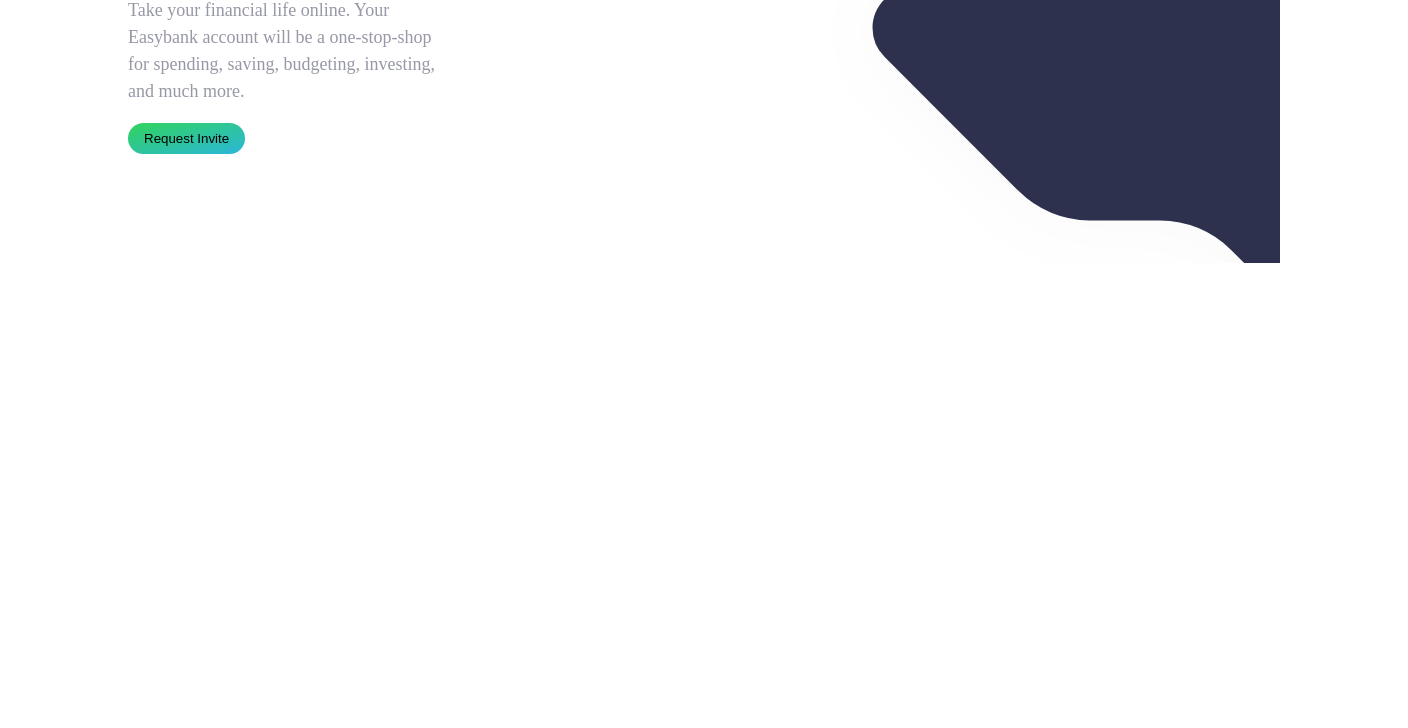
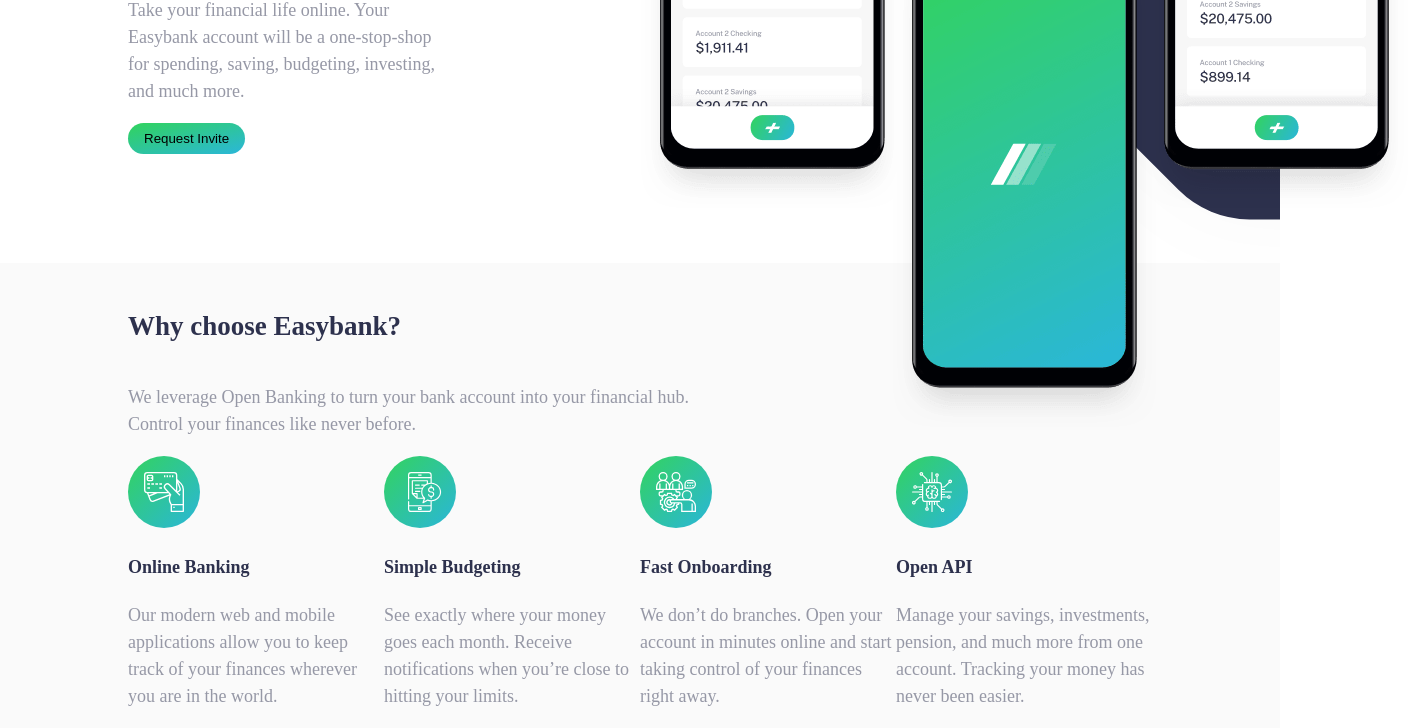
Before and after one commit to koi54/easybank, a plain HTML site: page index.html in a window 1280 px wide. Shown: the part 416-1144 px from the top of the page, 1408 px wide, since content can reach past the window. Before the commit the page ends 800 px from the top, so only its background shows below. Drawn offline with Linux system fonts and the light colour scheme.

Commit message:
layout for benefits sections added

```diff
--- a/index.html
+++ b/index.html
@@ -9,7 +9,7 @@
   <link rel="stylesheet" type="text/css" href="styles.css" />
 </head>
 <body>
-  <header>
+  <header class="bg-darker">
     <div class="container header-container">
       <div class="logo-container">
         <img class="logo" src="images/logo.svg" />
@@ -32,20 +32,90 @@
       </div>
     </div>
   </header>
-  <section id="about" class="onboarding">
+
+  <section class="onboarding">
     <div class="container">
     <div class="welcome-container">
-      <div>
+      <div class="content-block">
         <h1>Next generation digital banking</h1>
       </div>
-      <div>
-        <p class="main-text">Take your financial life online. Your Easybank account will be a one-stop-shop
-          for spending, saving, budgeting, investing, and much more.</p>
+      <div class="content-block">
+        <p class="main-text">
+          Take your financial life online. Your Easybank account will be a one-stop-shop
+          for spending, saving, budgeting, investing, and much more.
+        </p>
       </div>
       <div>
         <button class="btn-large diagonal-gradient">Request Invite</button>
       </div>
     </div>
+    <div class="mockup-container">
+      <img src="images/image-mockups.png" alt="image-mockups">
+    </div>
+    </div>
+  </section>
+
+  <section class="benefits bg-darker">
+    <div class="container">
+      <div class="content-block">
+        <h2>Why choose Easybank?</h2>
+      </div>
+      <div class="content-block">
+        <p class="main-text">
+          We leverage Open Banking to turn your bank account into your financial hub. <br />Control your finances like never before.
+        </p>
+      </div>
+
+      <div class="grid">
+        <div class="card">
+          <div class="card-icon">
+            <img class="" src="images/icon-online.svg" />
+          </div>
+          <div class="card-title">
+            <h4>Online Banking</h4>
+          </div>
+          <div class="card-content">
+            <p class="main-text">Our modern web and mobile applications allow you to keep track of your finances
+  wherever you are in the world.</p>
+          </div>
+        </div>
+        <div class="card">
+          <div class="card-icon">
+            <img class="" src="images/icon-budgeting.svg" />
+          </div>
+          <div class="card-title">
+            <h4>Simple Budgeting</h4>
+          </div>
+          <div class="card-content">
+            <p class="main-text">See exactly where your money goes each month. Receive notifications when you’re
+  close to hitting your limits.</p>
+          </div>
+        </div>
+        <div class="card">
+          <div class="card-icon">
+            <img class="" src="images/icon-onboarding.svg" />
+          </div>
+          <div class="card-title">
+            <h4>Fast Onboarding</h4>
+          </div>
+          <div class="card-content">
+            <p class="main-text">We don’t do branches. Open your account in minutes online and start taking control
+  of your finances right away.</p>
+          </div>
+        </div>
+        <div class="card">
+          <div class="card-icon">
+            <img class="" src="images/icon-api.svg" />
+          </div>
+          <div class="card-title">
+            <h4>Open API</h4>
+          </div>
+          <div class="card-content">
+            <p class="main-text">Manage your savings, investments, pension, and much more from one account. Tracking
+  your money has never been easier.</p>
+          </div>
+        </div>
+      </div>
     </div>
   </section>
 </body>
--- a/styles.css
+++ b/styles.css
@@ -11,16 +11,28 @@
 body {
     margin: 0;
     font-size: 18px;
+    /* overflow: hidden; */
 }
 
 header {
-    background-color: var(--verly-light-gray);
+    position: relative;
+    z-index: 100;
 }
 
 h1 {
     color: var(--dark-blue);
     font-size: 3rem;
     margin: 0;
+}
+
+h2 {
+    color: var(--dark-blue);
+    margin: 0;
+    padding: 3rem 0 1.5rem;
+}
+
+h4 {
+    color: var(--dark-blue);
 }
 
 p {
@@ -40,6 +52,10 @@
     border-radius: 25px;
     padding: .5rem 1rem;
     cursor: pointer;
+}
+
+.bg-darker {
+    background-color: var(--verly-light-gray);
 }
 
 .container {
@@ -79,8 +95,8 @@
     background: url(images/bg-intro-desktop.svg);
     background-repeat: no-repeat;
     background-attachment: fixed;
-    background-position-x: 800px;
-    background-position-y: -100px;
+    background-position-x: 960px;
+    background-position-y: -180px;
 }
 
 .welcome-container {
@@ -91,3 +107,15 @@
 .welcome-container > div {
     margin: 1rem 0;
 }
+
+.onboarding .mockup-container {
+    position: absolute;
+    right: -8rem;
+    top: -6rem;
+    overflow: hidden;
+}
+
+.grid {
+    display: grid;
+    grid-template-columns: repeat(4, 1fr);
+}
```
